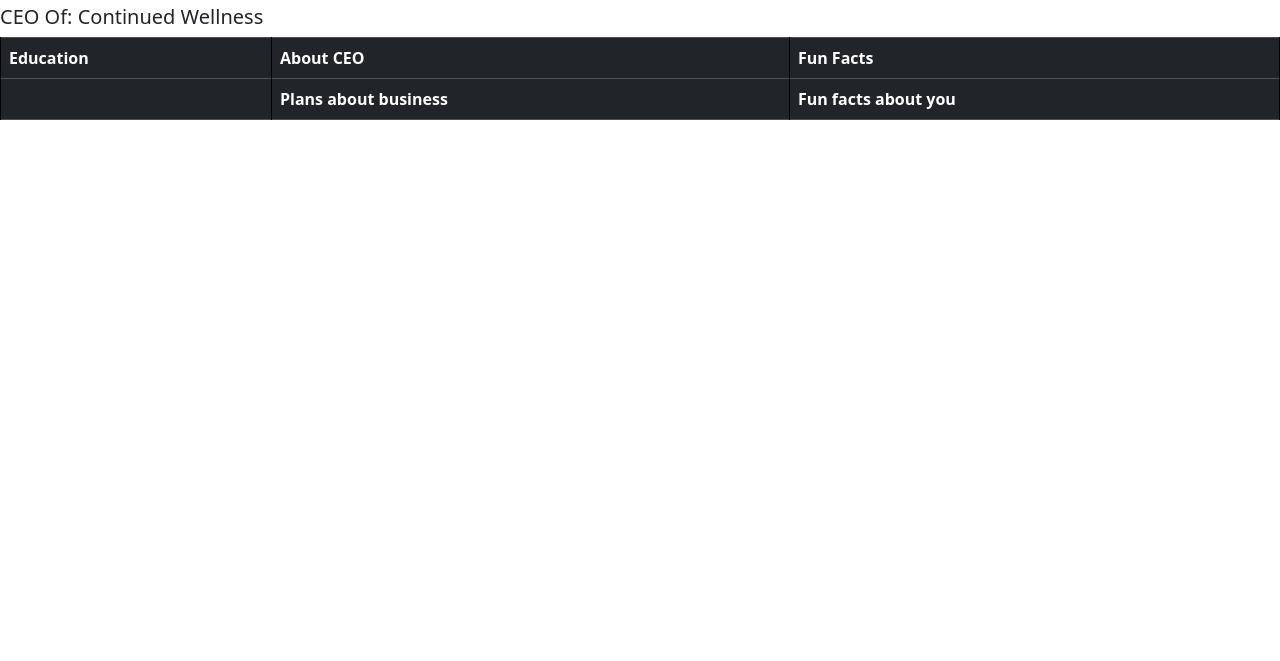
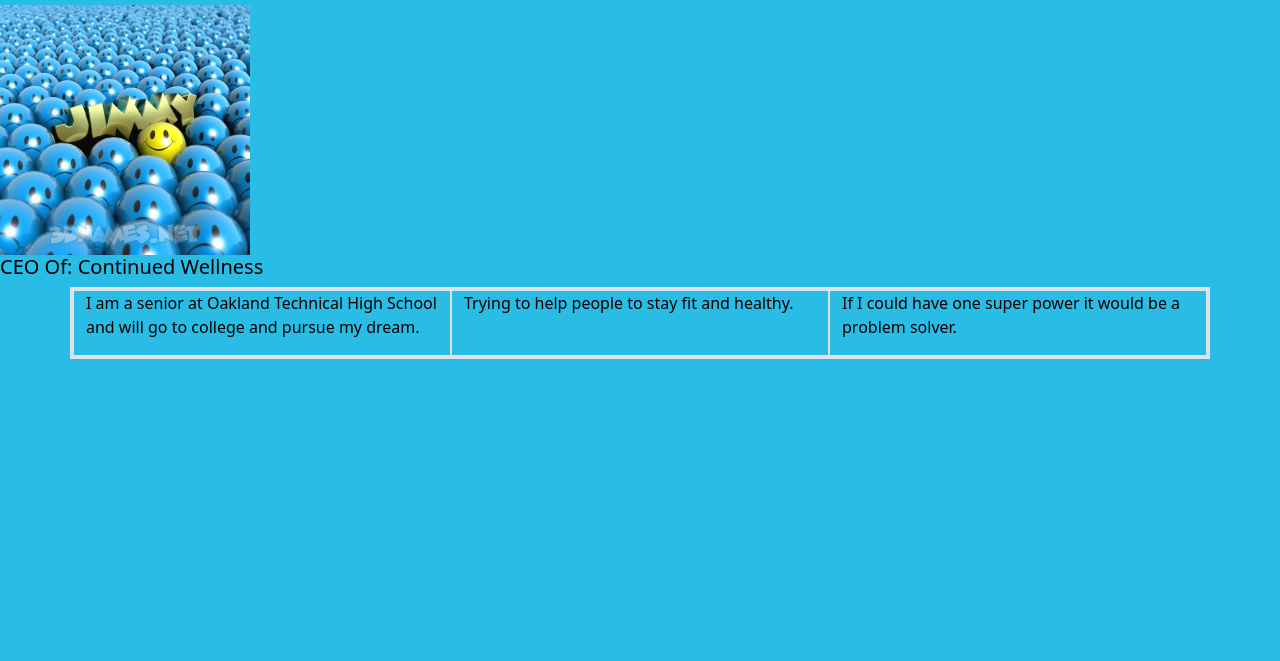
Before and after one commit to J1mmyMP/cscapstone, a plain HTML site: page 3.07/AboutJimmy.html in a window 1280 px wide. Shown: the part 139-800 px from the top of the page. Drawn offline with nearby package versions, Linux system fonts and the light colour scheme.

Commit message:
Add files via upload

```diff
--- a/3.07/AboutJimmy.html
+++ b/3.07/AboutJimmy.html
@@ -46,27 +46,16 @@
     </div>
   </nav>
   <h1>About Me!</h1>
-  <h5>Jimmy Menodzoa Pablo (He/Him)</h5>
+  <h5>Jimmy Menodoza Pablo (He/Him)</h5>
+  <img src="jimmy.jpg">
   <h5>CEO Of: Continued Wellness</h5>
-
-  <table class="table table-bordered table-dark">
-    <thead>
-      <tr>
-        <th scope="col">Education</th>
-        <th scope="col">About CEO</th>
-        <th scope="col">Fun Facts</th>
-      </tr>
-
-    </thead>
-    <tbody>
-      <tr>
-      <th></th>
-      <th>Plans about business</th>
-      <th>Fun facts about you</th>
-      </tr>
-    </tbody>
-    </table>
-  </table>
+  <div class="container">
+    <div class="row border border-3">
+      <div class="col border"><p>I am a senior at Oakland Technical High School and will go to college and pursue my dream.</p></div>
+      <div class="col border"><p>Trying to help people to stay fit and healthy.</p></div>
+      <div class="col border"><p>If I could have one super power it would be a problem solver.</p></div>
+    </div>
+  </div>
 </body>
 
 </html>
--- a/3.07/style.css
+++ b/3.07/style.css
@@ -1,3 +1,8 @@
+body {
+    background-color: #29bde6;
+    color: #000000;
+}
+
 .researchProposalContainer {
     display:block;
     margin: 0 auto;
```
Also changed, not shown: 3.07/jimmy.jpg (added).
